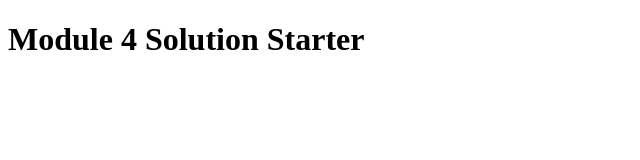
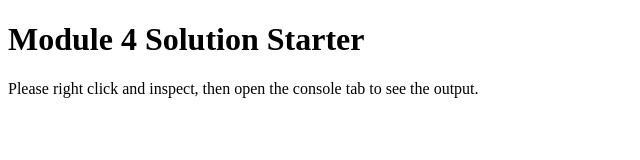
Before and after one commit to BehroozMoniri/jswindowscope_assignment4, a plain HTML site: page easier/index.html in a window 1280 px wide. Shown: the whole page, without its empty margins (0-640 px from the left). Drawn offline with Linux system fonts and the light colour scheme.

Commit message:
Update index.html

```diff
--- a/easier/index.html
+++ b/easier/index.html
@@ -9,5 +9,6 @@
 </head>
 <body>
   <h1>Module 4 Solution Starter</h1>
+  <p> Please right click and inspect, then open  the console tab to see the output.</p>
 </body>
 </html>
```
